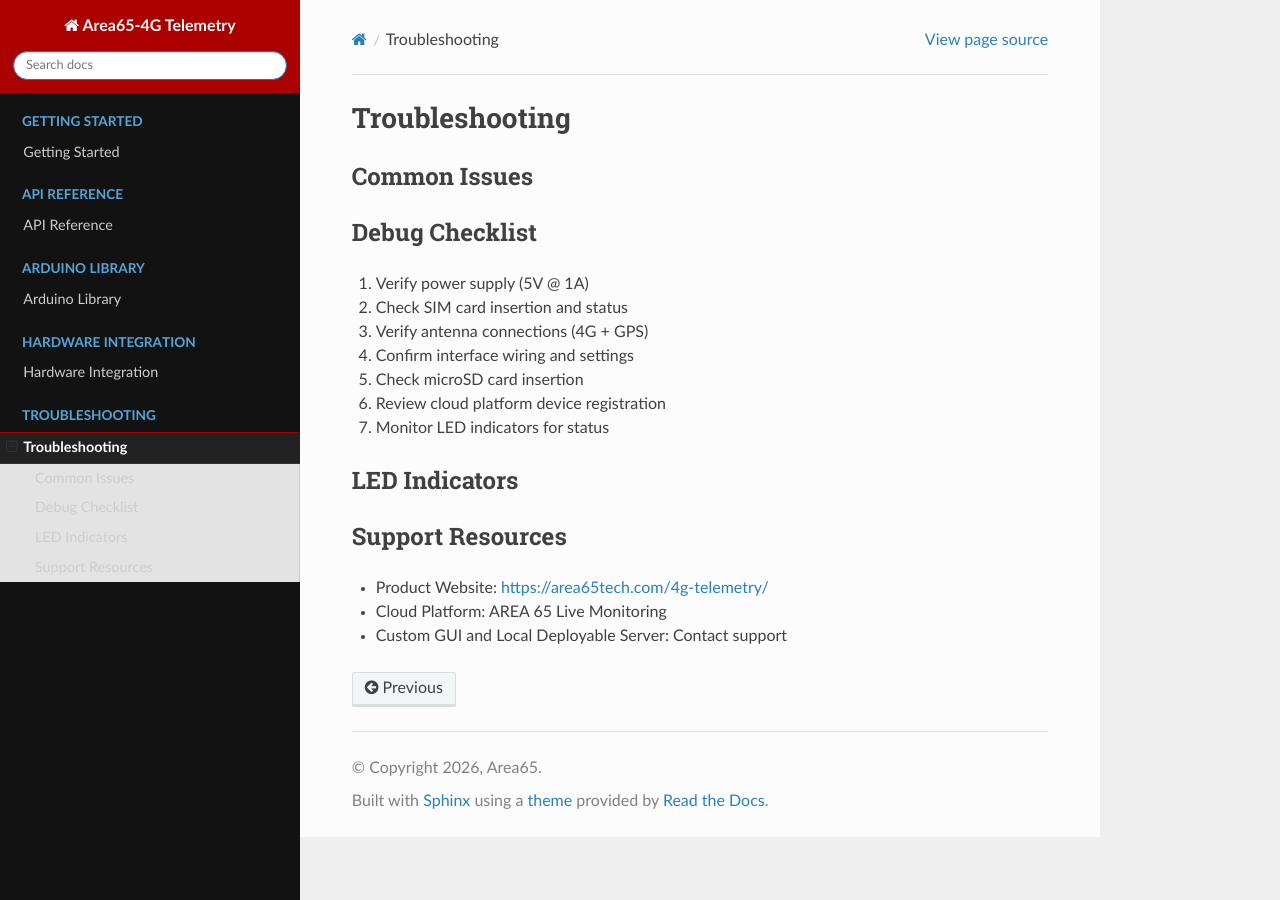
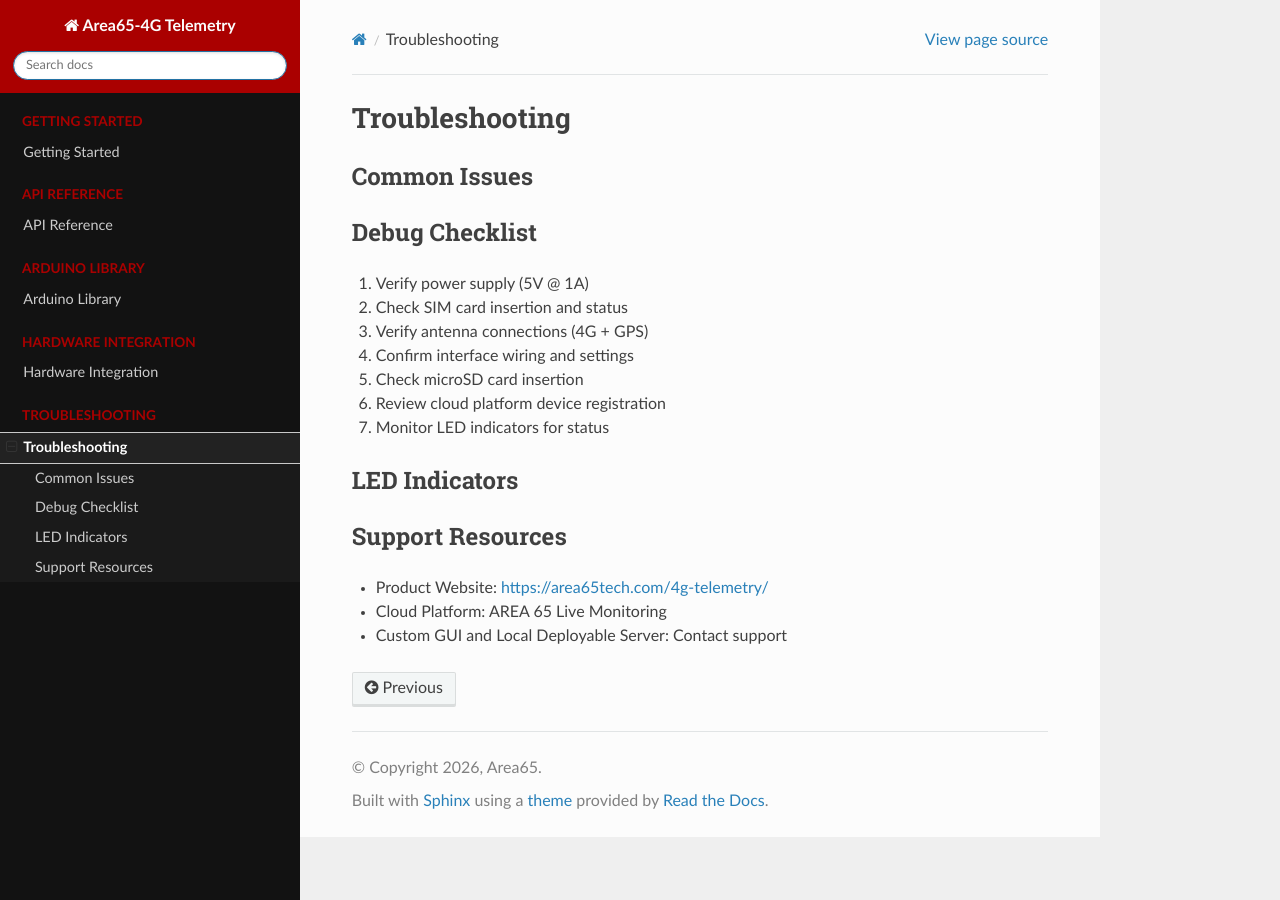
Before and after one commit to area65tech/4G-Telemetry-wiki, a Sphinx documentation site: the page built from docs/source/troubleshooting.rst, in a window 1280 px wide. Built offline with Sphinx 7.4.7 and the Read the Docs theme 3.1.0, drawn with Linux system fonts in a browser that asks for light colours.

Commit message:
dark mode fixes

```diff
--- a/docs/source/_static/css/custom.css
+++ b/docs/source/_static/css/custom.css
@@ -7,28 +7,57 @@
     background-color: #aa0000 !important;
 }
 
-/* Side navigation background (Black) */
+/* Side navigation base background (Black) */
 .wy-nav-side {
     background-color: #121212 !important;
 }
 
-/* Side panel text and link colors */
+/* Base side panel text and link colors */
 .wy-menu-vertical a {
     color: #cccccc !important;
 }
 
-/* Hover state for side panel links */
+/* Hover state for all side panel links */
 .wy-menu-vertical a:hover {
     background-color: #333333 !important;
+    color: #ffffff !important;
 }
 
-/* Active section highlight in the side panel */
-.wy-menu-vertical li.current > a, .wy-menu-vertical li.onfocus > a {
+/* --- FIX FOR UNREADABLE NESTED MENUS --- */
+
+/* Background for expanded sections and nested lists */
+.wy-menu-vertical li.current,
+.wy-menu-vertical li.current > ul {
+    background-color: #1a1a1a !important; /* Dark gray for sub-menus */
+}
+
+/* Links inside expanded nested lists */
+.wy-menu-vertical li.current ul li a {
+    background-color: #1a1a1a !important;
+    color: #cccccc !important;
+    border-right: none !important;
+}
+
+/* Hover for links inside nested lists */
+.wy-menu-vertical li.current ul li a:hover {
+    background-color: #333333 !important;
+    color: #ffffff !important;
+}
+
+/* Active/Current top-level section highlight */
+.wy-menu-vertical li.current > a,
+.wy-menu-vertical li.onfocus > a {
     background-color: #222222 !important;
     color: #ffffff !important;
-    border-color: #aa0000 !important;
-    border-right: solid 1px #222222 !important;
 }
+
+/* The currently active SUB-item (the page you are actually on) */
+.wy-menu-vertical li.current ul li.current > a {
+    background-color: #2a2a2a !important;
+    color: #ffffff !important;
+    border-right: solid 3px #aa0000 !important; /* Red accent line */
+}
+
 
 /* =========================================
    2. SYSTEM-BASED DARK MODE
@@ -67,3 +96,12 @@
         border-color: #444444 !important;
     }
 }
+
+/* --- FIX FOR BLUE CATEGORY HEADERS --- */
+
+/* Change the blue section captions to red */
+.wy-menu-vertical p.caption,
+.wy-menu-vertical p.caption span.caption-text {
+    color: #aa0000 !important;
+    font-weight: bold !important;
+}
```
